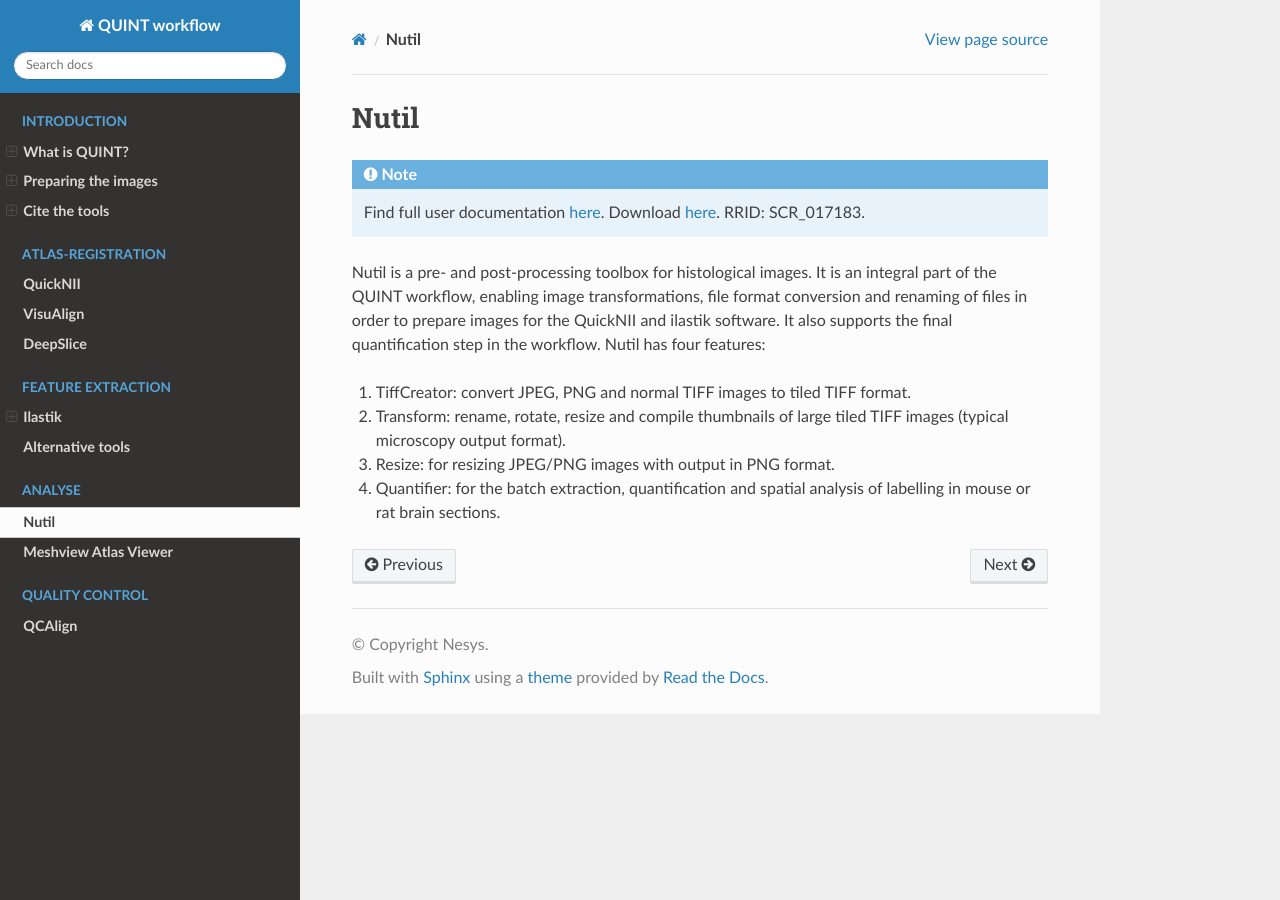
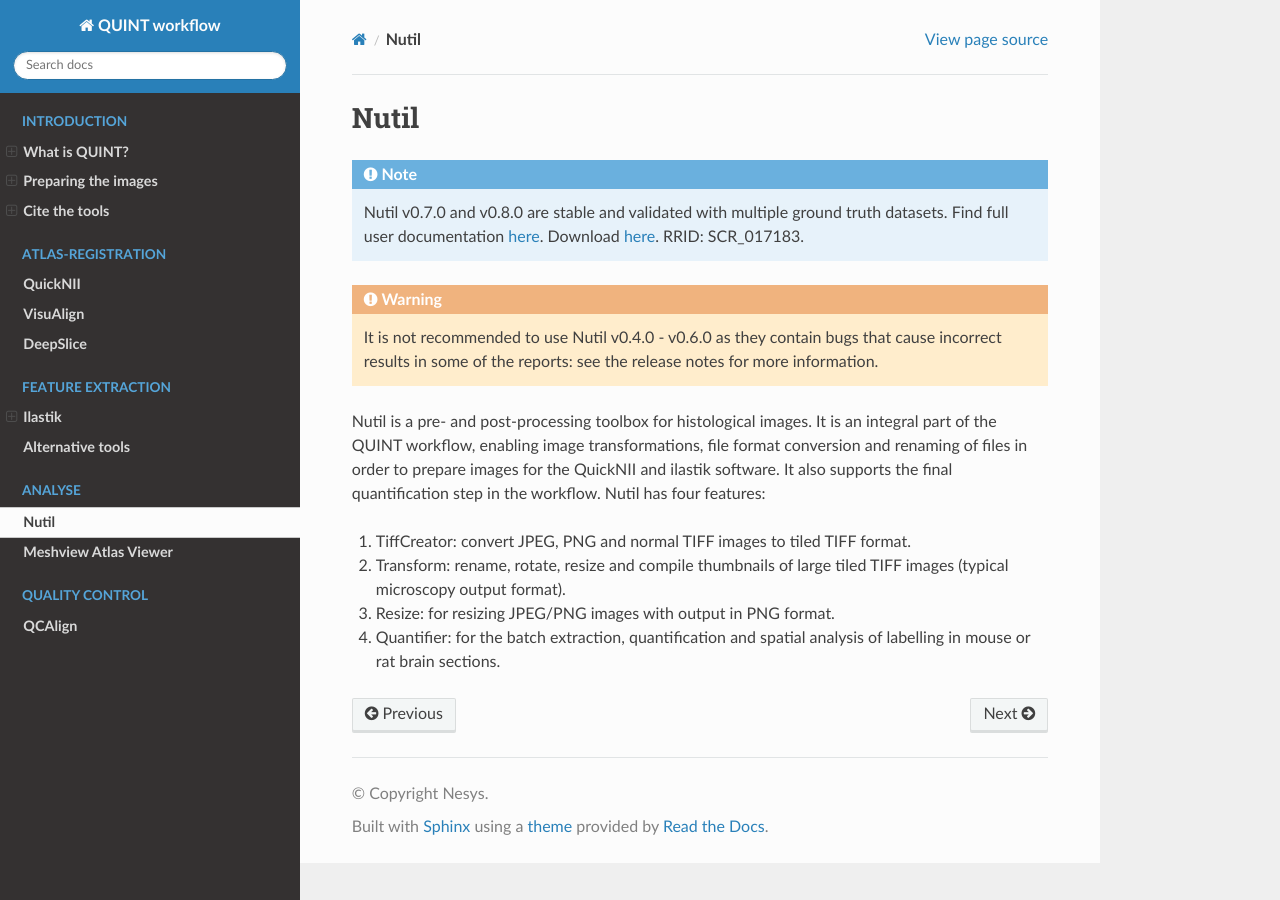
Before and after one commit to Neural-Systems-at-UIO/QUINT_workflow, a Sphinx documentation site: the page built from docs/Nutil.rst, in a window 1280 px wide. Built offline with Sphinx 7.4.7 and the Read the Docs theme 2.0.0, drawn with Linux system fonts in a browser that asks for light colours.

Commit message:
Update Nutil.rst

```diff
--- a/docs/Nutil.rst
+++ b/docs/Nutil.rst
@@ -3,9 +3,15 @@
 
 
 .. note::
+   Nutil v0.7.0 and v0.8.0 are stable and validated with multiple ground truth datasets.
    Find full user documentation `here <https://nutil.readthedocs.io/en/latest/>`_.
    Download `here <https://www.nitrc.org/projects/nutil>`_.
    RRID: SCR_017183.
+
+.. Warning::
+
+   It is not recommended to use Nutil v0.4.0 - v0.6.0 as they contain bugs that cause incorrect results in some of the reports: see the release notes for more information.
+
 
 Nutil is a pre- and post-processing toolbox for histological images. It is an integral part of the QUINT workflow, enabling image transformations, file format conversion and renaming of files in order to prepare images for the QuickNII and ilastik software. It also supports the final quantification step in the workflow. Nutil has four features:
 
```
